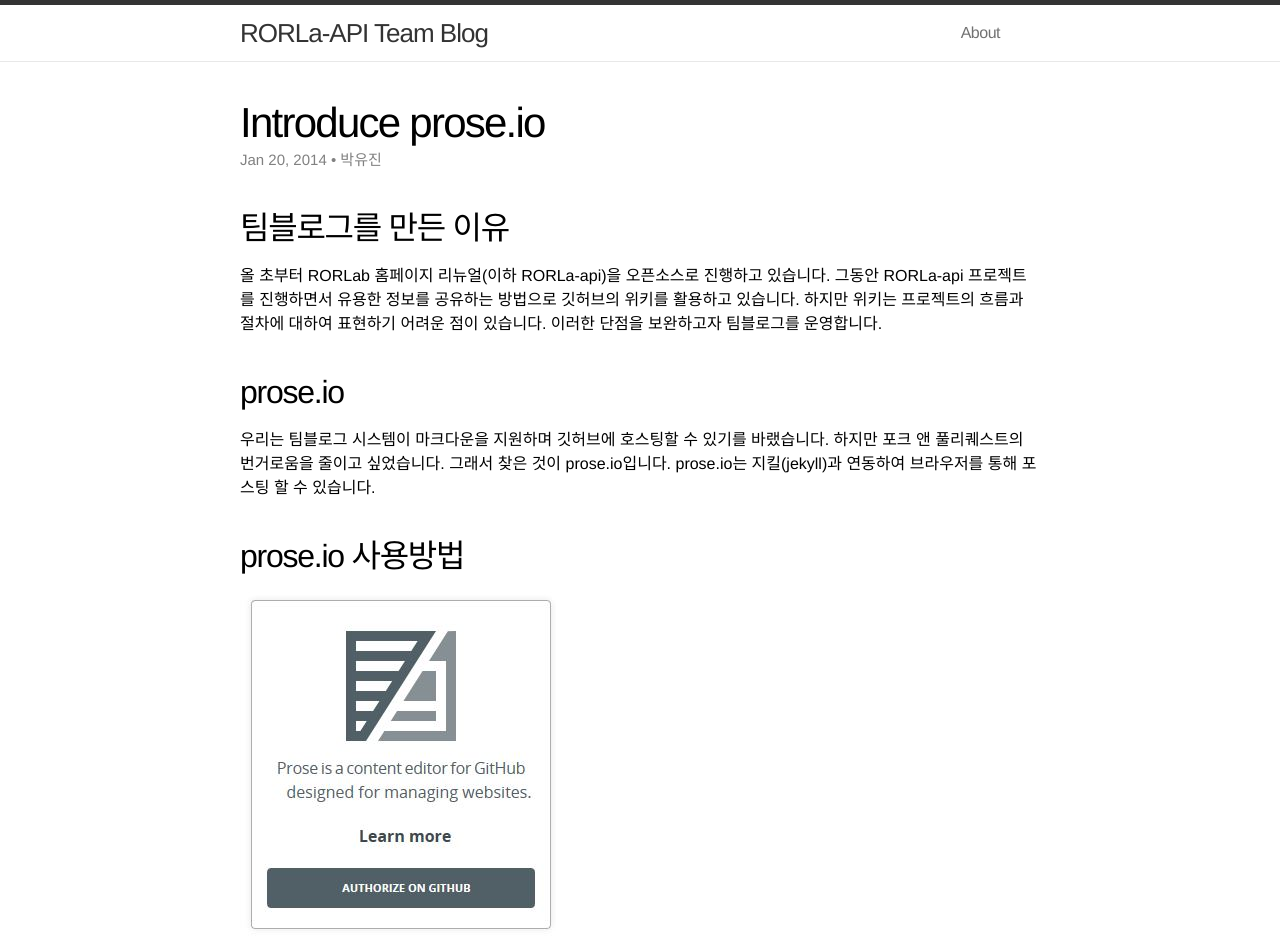
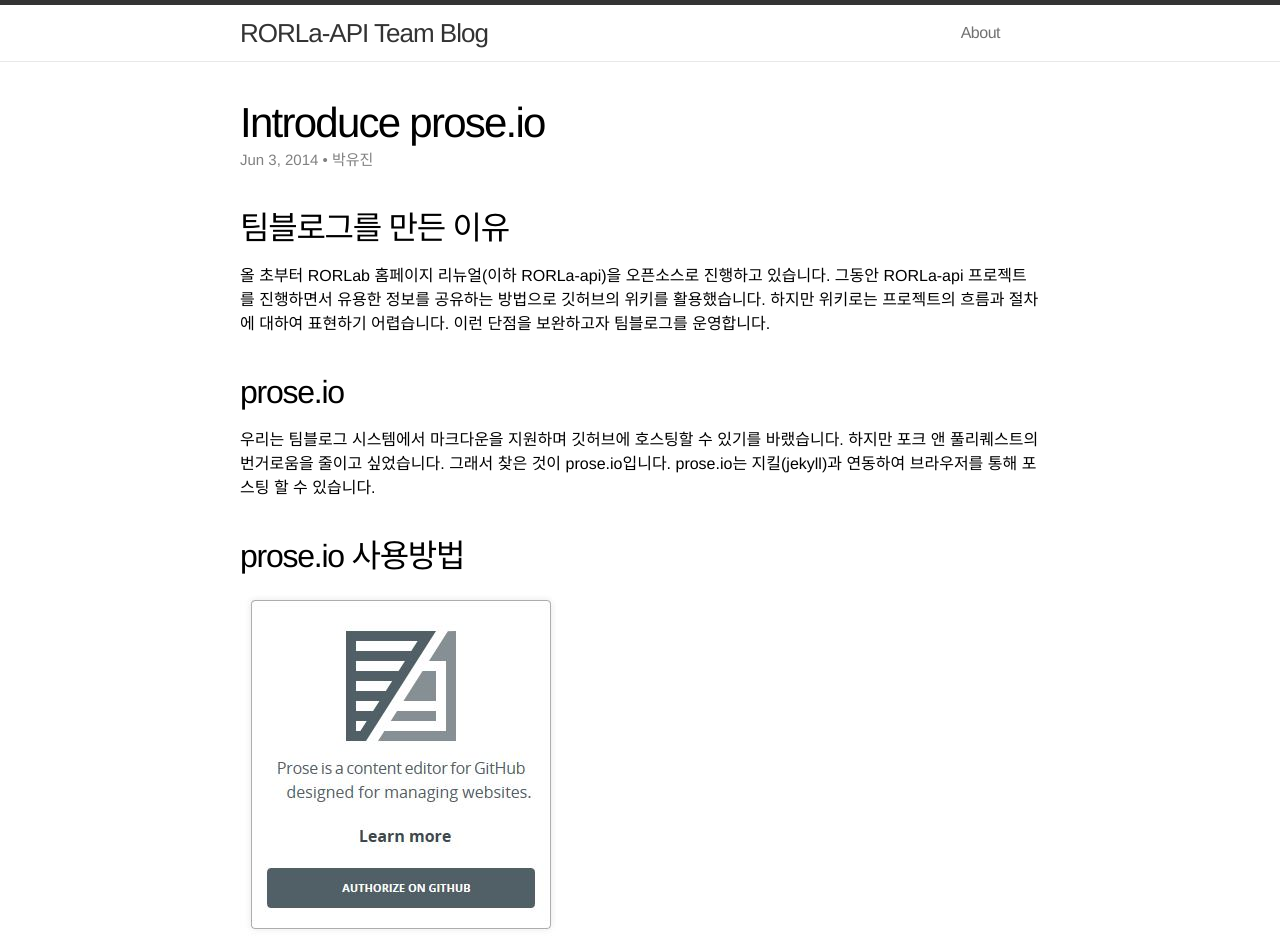
Before and after one commit to RORLabNew/rorlabnew.github.io, a Jekyll site: the page built from _posts/2014-06-03-introduce-prose.md, in a window 1280 px wide and 1400 px high. Shown: the top 952 px of the window. Built offline with Jekyll 4.4.1, drawn with Linux system fonts in a browser that asks for light colours; Markdown is read by kramdown in place of the engine named in the settings; some of the changed text lies outside the part shown; grey boxes are pictures that could not be loaded.

Commit message:
Update 2014-06-03-introduce-prose.md

```diff
--- a/_posts/2014-06-03-introduce-prose.md
+++ b/_posts/2014-06-03-introduce-prose.md
@@ -2,27 +2,25 @@
 published: true
 layout: post
 title: Introduce prose.io
-date: 2014-01-20
-categories: post
+date: 2014-06-03
 author: 박유진
 ---
 
 ## 팀블로그를 만든 이유
-올 초부터 RORLab 홈페이지 리뉴얼(이하 RORLa-api)을 오픈소스로 진행하고 있습니다. 그동안 RORLa-api 프로젝트를 진행하면서 유용한 정보를 공유하는 방법으로 깃허브의 위키를 활용하고 있습니다. 하지만 위키는 프로젝트의 흐름과 절차에 대하여 표현하기 어려운 점이 있습니다. 이러한 단점을 보완하고자 팀블로그를 운영합니다.
+올 초부터 RORLab 홈페이지 리뉴얼(이하 RORLa-api)을 오픈소스로 진행하고 있습니다. 그동안 RORLa-api 프로젝트를 진행하면서 유용한 정보를 공유하는 방법으로 깃허브의 위키를 활용했습니다. 하지만 위키로는 프로젝트의 흐름과 절차에 대하여 표현하기 어렵습니다. 이런 단점을 보완하고자 팀블로그를 운영합니다.
 
 ## prose.io
-우리는 팀블로그 시스템이 마크다운을 지원하며 깃허브에 호스팅할 수 있기를 바랬습니다. 하지만 포크 앤 풀리퀘스트의 번거로움을 줄이고 싶었습니다. 그래서 찾은 것이 prose.io입니다. prose.io는 지킬(jekyll)과 연동하여 브라우저를 통해 포스팅 할 수 있습니다.
+우리는 팀블로그 시스템에서 마크다운을 지원하며 깃허브에 호스팅할 수 있기를 바랬습니다. 하지만 포크 앤 풀리퀘스트의 번거로움을 줄이고 싶었습니다. 그래서 찾은 것이 prose.io입니다. prose.io는 지킬(jekyll)과 연동하여 브라우저를 통해 포스팅 할 수 있습니다.
 
 ## prose.io 사용방법
 ![prose_home.jpg](/images/prose_home.jpg)
 
-* prose.io 사이트 접속(http://prose.io)
-* github 계정으로 로그인(AUTHORIZE ON GITHUB)
-* 그룹 선택(RORLabNew)
-* 프로젝트 선택(rorlabnew.github.io)
-* 포스트 작성(New File)
-* 파일 이름(날짜와 영문제목조합)과 내용을 작성
-* 이미지 업로드는 본문영역에 드래그 앤 드롭
-* 저장(오른쪽 맨아래에 저장 아이콘)
-* 출판(Unpublish 를 Published로)
-* 메타데이터 편집
+* ![prose.io](http://prose.io) 사이트 접속
+* github 계정으로 로그인 (AUTHORIZE ON GITHUB 클릭)
+* 그룹 선택 후 프로젝트 선택 ![URL](http://prose.io/#RORLabNew/rorlabnew.github.io)
+* 포스트 작성(New File 클릭)
+* 파일 이름과 내용을 작성
+* 이미지 업로드는 본문에 드래그 앤 드롭함
+* 저장(오른쪽 맨아래 아이콘)
+* 출판(Unpublish 를 Published로 변경 후 저장)
+* 메타데이터(레이아웃, 작성일, 작성자) 편집
```
